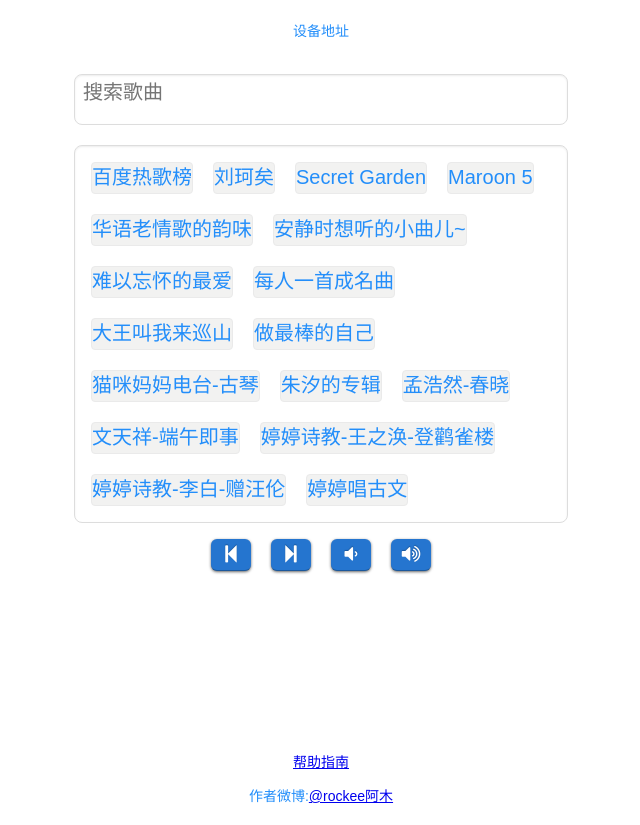
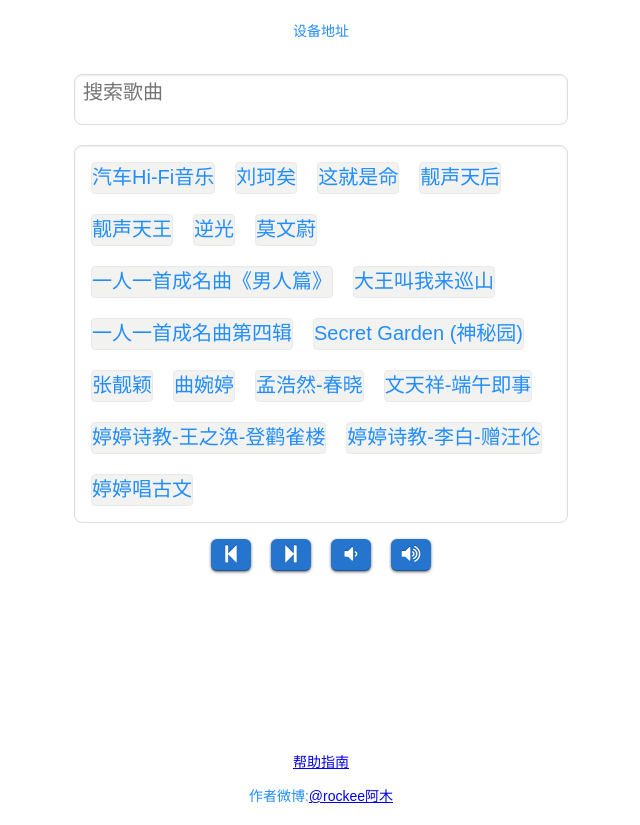
Before and after one commit to noolua/mbox-website, a plain HTML site: page var/www/index.html in a window 1280 px wide. Shown: the whole page, without its empty margins (319-959 px from the left). Drawn offline with nearby package versions, Linux system fonts and the light colour scheme.

Commit message:
update index.html

```diff
--- a/var/www/index.html
+++ b/var/www/index.html
@@ -94,7 +94,7 @@
     <div class="search_div" style="margin: 0; padding: 20px; text-align:center;">
       <div class="radius_table">
         <form action="javascript:void(0);">
-          <input type="search" onsearch="javascript:baidu_search(this);" class="search_box" placeholder="搜索歌曲">
+          <input type="search" onsearch="javascript:qq_search(this);" class="search_box" placeholder="搜索歌曲">
         </form>
       </div>
     </div>
@@ -168,11 +168,11 @@
         var data = {cmd:"forward"};
         device_command(data);
       }
-      function baidu_search(e) {
+      function qq_search(e) {
         var keyword = e.value;
         if(keyword == '' || keyword == null || keyword == undefined){
         }else{
-          var ref = "http://music.baidu.com/search?key=" + encodeURIComponent(keyword);
+          var ref = "http://y.qq.com/search/" + encodeURIComponent(keyword);
           var data = {cmd:"loadlist", data_href:ref};
           device_command(data);
           e.value = "";
@@ -221,18 +221,19 @@
         });
         // fill songs
         var songs = '[\
-        {"name":"百度热歌榜", "ref":"http://music.baidu.com/top/dayhot"},\
-        {"name":"刘珂矣", "ref":"http://music.baidu.com/search?key=%E5%88%98%E7%8F%82%E7%9F%A3"},\
-        {"name":"Secret Garden", "ref":"http://music.baidu.com/artist/177878"},\
-        {"name":"Maroon 5", "ref":"http://music.baidu.com/artist/55191"},\
-        {"name":"华语老情歌的韵味", "ref":"http://music.baidu.com/songlist/6693?pst=songlist"},\
-        {"name":"安静时想听的小曲儿~", "ref":"http://music.baidu.com/songlist/6688?pst=songlist"},\
-        {"name":"难以忘怀的最爱", "ref":"http://music.baidu.com/songlist/1798"},\
-        {"name":"每人一首成名曲", "ref":"http://music.baidu.com/songlist/1892?pst=songlist"},\
-        {"name":"大王叫我来巡山", "ref":"http://music.baidu.com/song/260373713?fm=altg_new3"},\
-        {"name":"做最棒的自己", "ref":"http://www.ximalaya.com/18522984/album/2950984"},\
-        {"name":"猫咪妈妈电台-古琴", "ref":"http://www.ximalaya.com/17924722/album/339845"},\
-        {"name":"朱汐的专辑", "ref":"http://www.ximalaya.com/5773580/album/1742536"},\
+        {"name":"汽车Hi-Fi音乐", "ref":"http://y.qq.com/#type=album&mid=0031q0WV3ICQ2w"},\
+        {"name":"刘珂矣", "ref":"http://y.qq.com/search/刘珂矣"},\
+        {"name":"这就是命", "ref":"http://y.qq.com/#type=album&mid=0017J2os0nCc6C"},\
+        {"name":"靓声天后", "ref":"http://y.qq.com/#type=album&mid=000sLopW2OIw67"},\
+        {"name":"靓声天王", "ref":"http://y.qq.com/#type=album&mid=000t41zd4UmN5r"},\
+        {"name":"逆光", "ref":"http://y.qq.com/#type=album&mid=000P3l050Olt27"},\
+        {"name":"莫文蔚", "ref":"http://y.qq.com/search/莫文蔚"},\
+        {"name":"一人一首成名曲《男人篇》", "ref":"http://y.qq.com/#type=album&mid=002rAo5i2kyWmk"},\
+        {"name":"大王叫我来巡山", "ref":"http://y.qq.com/search/大王叫我来巡山"},\
+        {"name":"一人一首成名曲第四辑", "ref":"http://y.qq.com/#type=album&mid=001mPqk84K1IcF"},\
+        {"name":"Secret Garden (神秘园)", "ref":"http://y.qq.com/#type=singer&mid=001wCSAg4QBTJo"},\
+        {"name":"张靓颖", "ref":"http://y.qq.com/search/张靓颖"},\
+        {"name":"曲婉婷", "ref":"http://y.qq.com/search/曲婉婷"},\
         {"name":"孟浩然-春晓", "ref":"http://www.ximalaya.com/40599028/sound/17014178"},\
         {"name":"文天祥-端午即事", "ref":"http://www.ximalaya.com/40599028/sound/16817007"},\
         {"name":"婷婷诗教-王之涣-登鹳雀楼", "ref":"http://www.ximalaya.com/40599028/sound/16615963"},\
```
